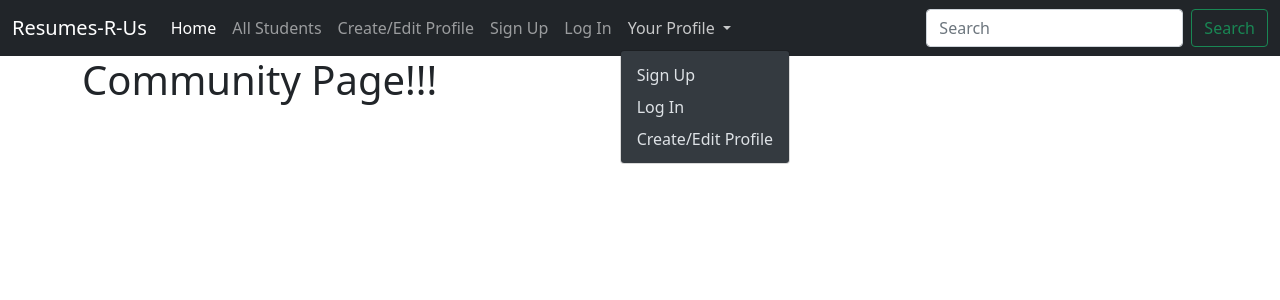
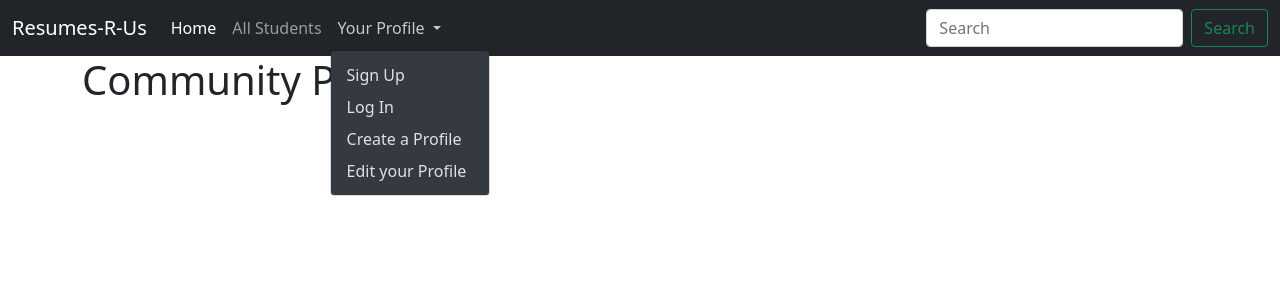
Before and after one commit to kred1150/team_api_project_community, a Vue app: page / in a window 1280 px wide. Both pictures are taken after a click on the button "Your Profile". Shown: the top 300 px of the page. Built offline with nearby package versions, Linux system fonts and the light colour scheme.

Commit message:
Switched navbar links to dynamically route user to the corresponding page

```diff
--- a/src/App.vue
+++ b/src/App.vue
@@ -21,15 +21,6 @@
           <li class="nav-item">
             <a class="nav-link" href="/students">All Students</a>
           </li>
-          <li class="nav-item">
-            <a class="nav-link" href="/">Create/Edit Profile</a>
-          </li>
-          <li class="nav-item">
-            <a class="nav-link" href="/">Sign Up</a>
-          </li>
-          <li class="nav-item">
-            <a class="nav-link" href="/">Log In</a>
-          </li>
 
           <li class="nav-item dropdown">
             <a
@@ -43,9 +34,18 @@
               Your Profile
             </a>
             <ul class="dropdown-menu dropdown-menu-dark" aria-labelledby="navbarDarkDropdownMenuLink">
-              <li><a class="dropdown-item" href="#">Sign Up</a></li>
-              <li><a class="dropdown-item" href="#">Log In</a></li>
-              <li><a class="dropdown-item" href="#">Create/Edit Profile</a></li>
+              <li><a class="dropdown-item" href="https://vocal-kitsune-8ea676.netlify.app/signup">Sign Up</a></li>
+              <li><a class="dropdown-item" href="https://vocal-kitsune-8ea676.netlify.app/login">Log In</a></li>
+              <li>
+                <a class="dropdown-item" href="https://vocal-kitsune-8ea676.netlify.app/resumes/new">
+                  Create a Profile
+                </a>
+              </li>
+              <li>
+                <a class="dropdown-item" href="https://vocal-kitsune-8ea676.netlify.app/resumes/:id/edit">
+                  Edit your Profile
+                </a>
+              </li>
             </ul>
           </li>
         </ul>
```
